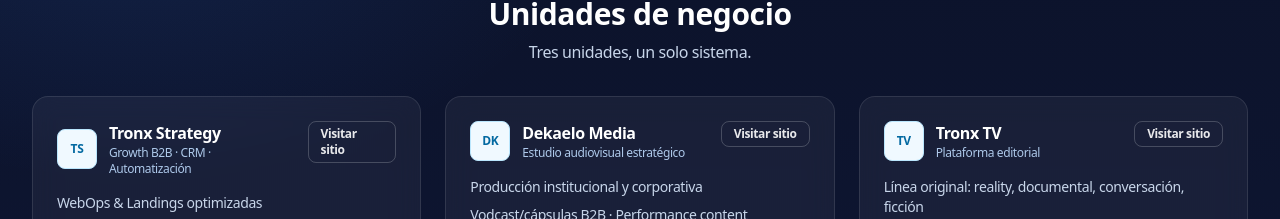
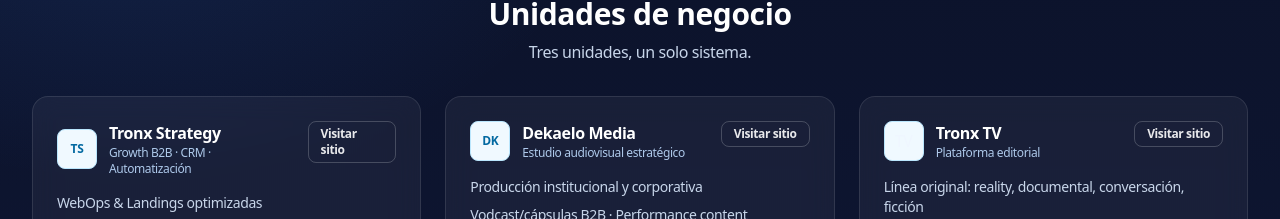
Before and after one commit to TronxGroup/tronxgroup, a Next.js app: page / in a window 1280 px wide. Shown: the part 1611-1830 px from the top of the page. Built offline with nearby package versions, Linux system fonts and the light colour scheme.

Commit message:
Update TronxLanding.tsx

```diff
--- a/app/_components/TronxLanding.tsx
+++ b/app/_components/TronxLanding.tsx
@@ -365,7 +365,7 @@ export default function TronxLanding() {
         <div className="flex items-start justify-between gap-3">
           <div className="flex items-center gap-3">
             <div className="logo-box bg-white/10 border-white/20">
-              <span className="logo-initial text-blue-100">TV</span>
+              <span className="TronxTV_TronxGroup.jpg">TV</span>
             </div>
             <div>
               <h4 className="font-semibold text-white">Tronx TV</h4>
```
